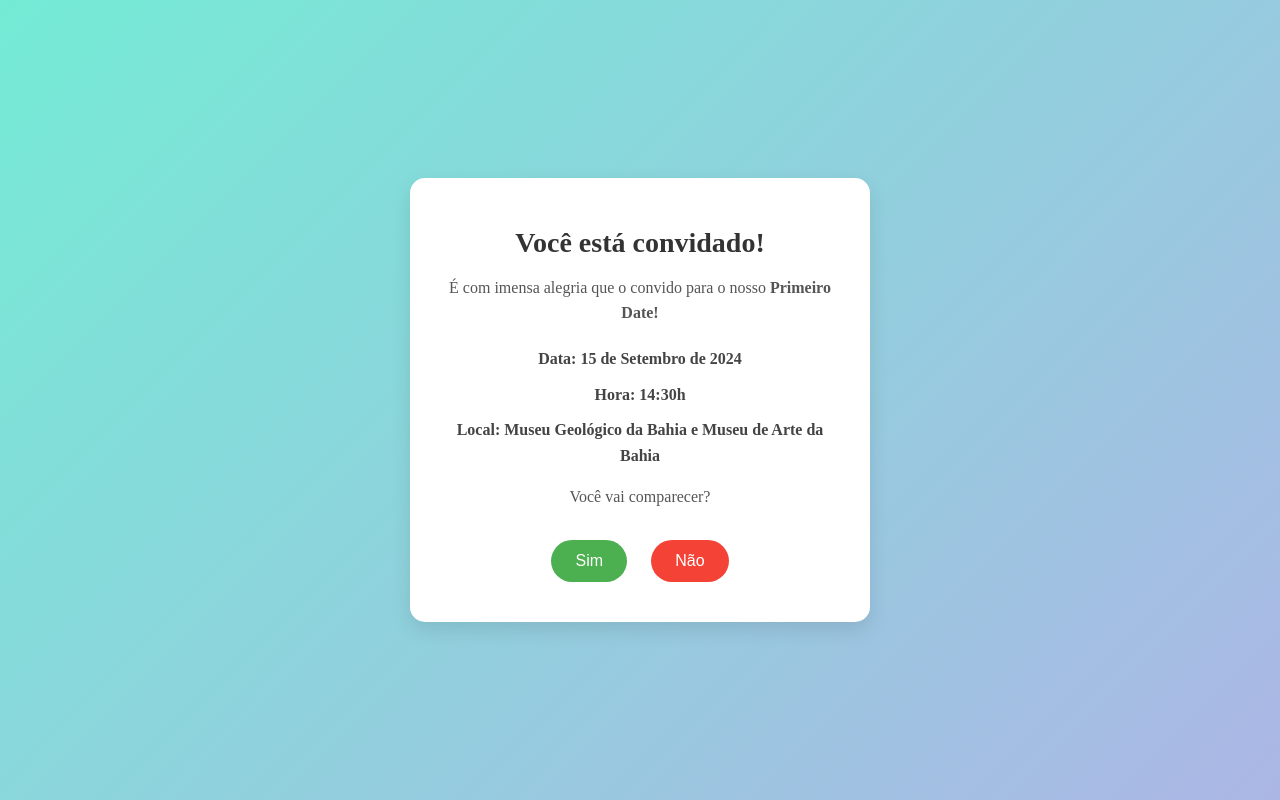
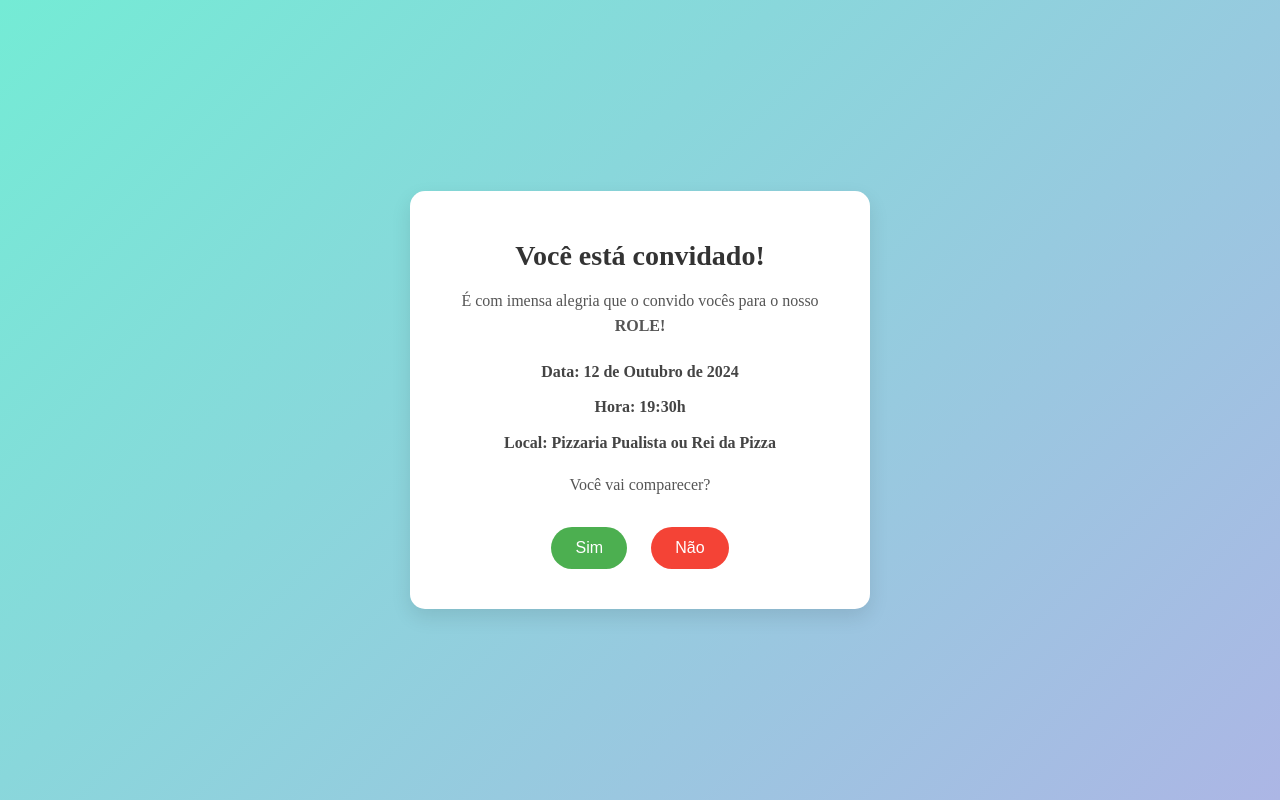
Before and after one commit to renatogamas/Convitenew, a plain HTML site: page index.html in a window 1280 px wide. Drawn offline with Linux system fonts and the light colour scheme.

Commit message:
Update index.html
role amigos de esplanada

```diff
--- a/index.html
+++ b/index.html
@@ -9,12 +9,12 @@
 <body>
   <div class="convite">
     <h1>Você está convidado!</h1>
-    <p>É com imensa alegria que o convido para o nosso <strong>Primeiro Date!</strong></p>
+    <p>É com imensa alegria que o convido vocês para o nosso <strong>ROLE!</strong></p>
 
     <div class="detalhes">
-      <p><strong>Data:</strong> 15 de Setembro de 2024</p>
-      <p><strong>Hora:</strong> 14:30h</p>
-      <p><strong>Local:</strong> Museu Geológico da Bahia e Museu de Arte da Bahia</p>
+      <p><strong>Data:</strong> 12 de Outubro de 2024</p>
+      <p><strong>Hora:</strong> 19:30h</p>
+      <p><strong>Local:</strong> Pizzaria  Pualista ou Rei da Pizza </p>
     </div>
 
     <p>Você vai comparecer?</p>
```
